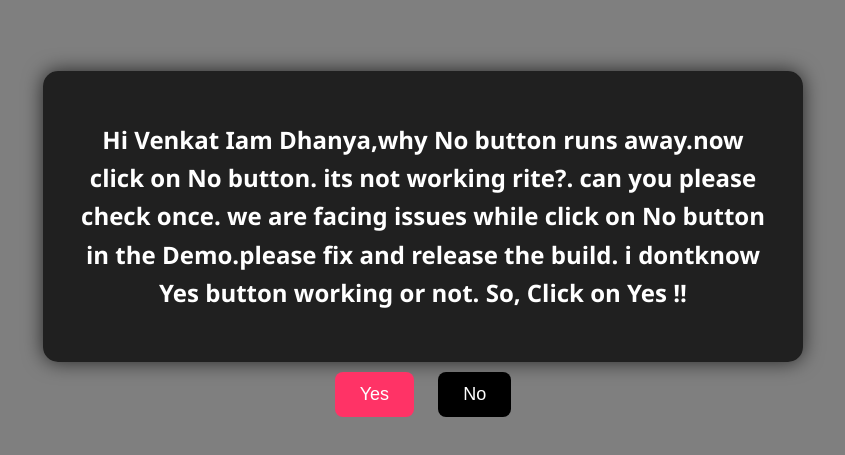
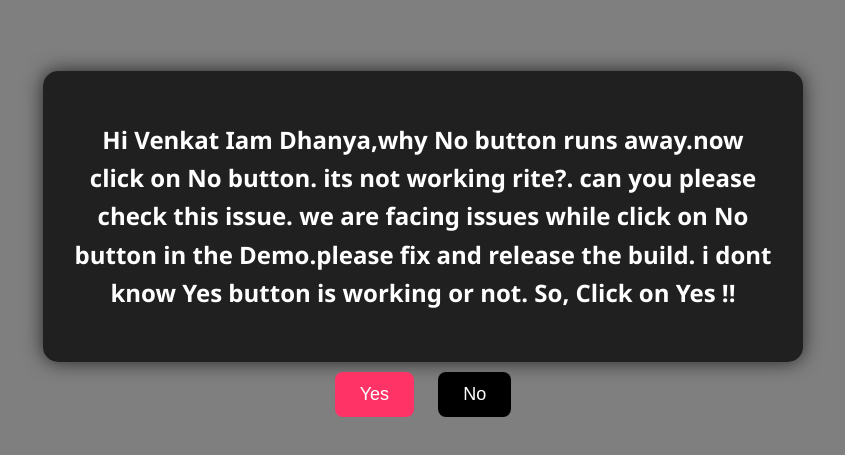
Before and after one commit to vvsagar2050-boop/venkat, a plain HTML site: page index.html in a window 1280 px wide. Shown: the part 151-606 px from the top of the page, without its empty margins (217-1062 px from the left). Drawn offline with Linux system fonts and the light colour scheme.

Commit message:
Update index.html

```diff
--- a/index.html
+++ b/index.html
@@ -161,10 +161,10 @@ opacity:0;
 <div class="textBox">
 
 <h2>
-Hi Venkat Iam Dhanya,why No button runs away.now click on No button. its not working rite?. can you please check once.
+Hi Venkat Iam Dhanya,why No button runs away.now click on No button. its not working rite?. can you please check this issue.
 
 we are facing issues while click on No button in the Demo.please fix and release the build.
-i dontknow Yes button working or not. So, Click on Yes !!
+i dont know Yes button is working or not. So, Click on Yes !!
 </h2>
 
 </div>
```
